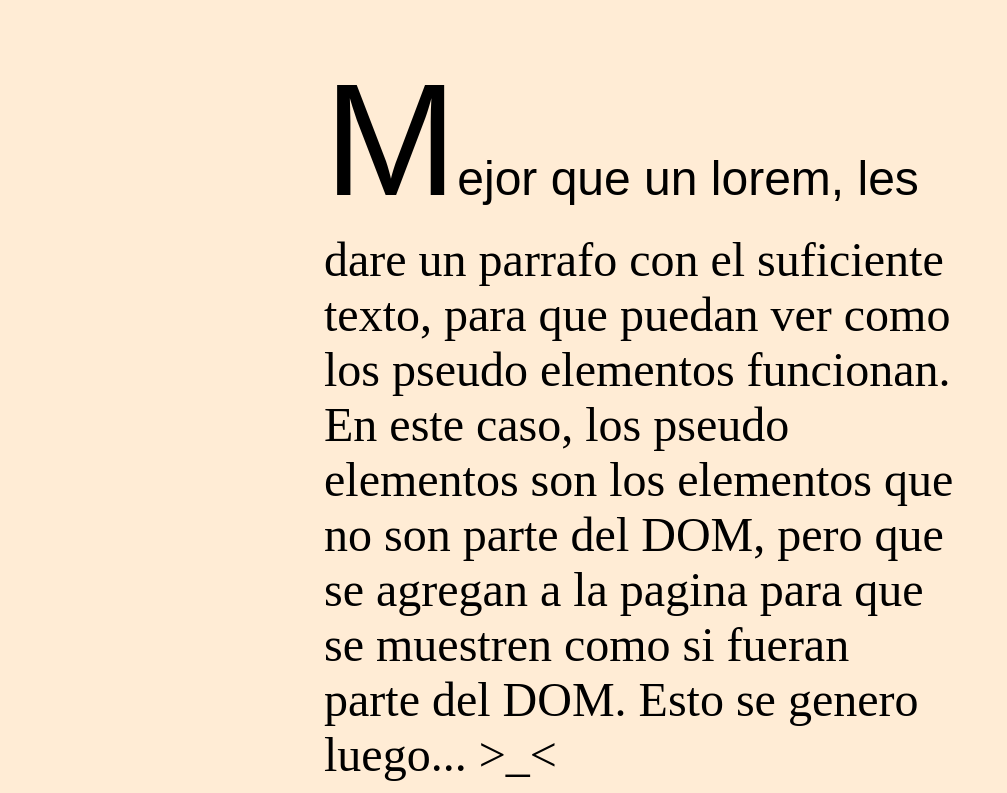
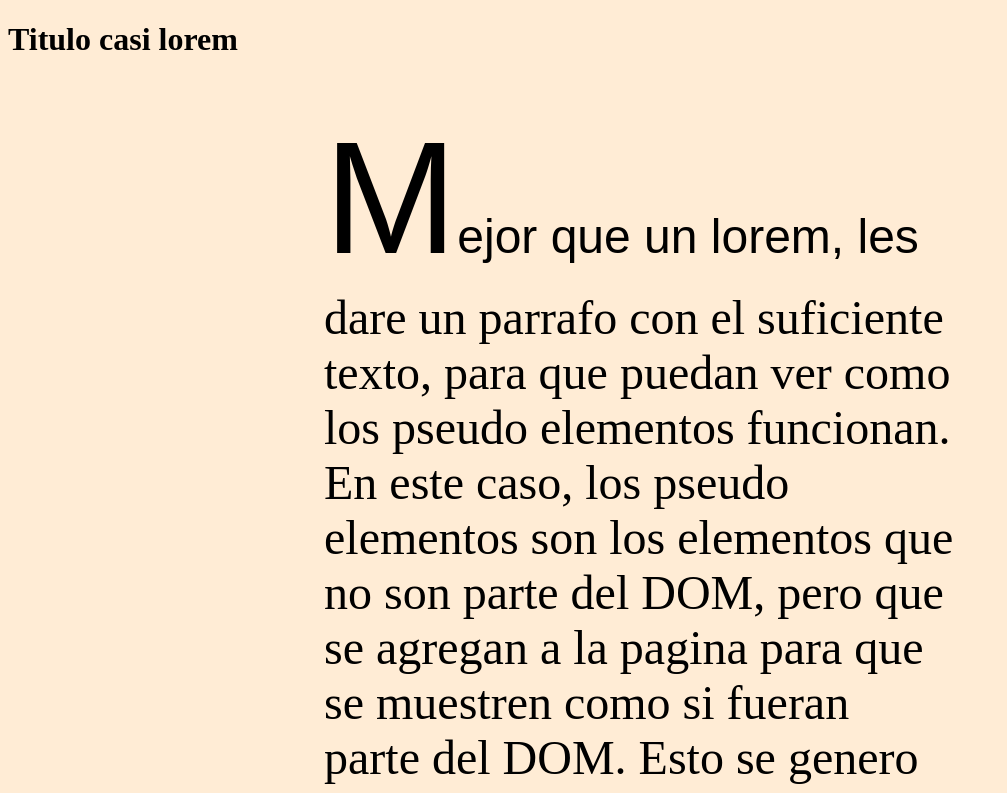
Before and after one commit to rayfexdv/Web1, a plain HTML site: page elementos.html in a window 1280 px wide. Shown: the top 793 px of the page, without its empty margins (0-1007 px from the left). Drawn offline with Linux system fonts and the light colour scheme; a web font is replaced by a local one.

Commit message:
agregando h1
ejemplo de actualizacion de archivo

```diff
--- a/elementos.html
+++ b/elementos.html
@@ -8,6 +8,7 @@
 </head>
 <body>
     <main>
+        <h1>Titulo casi lorem</h1>
         <section>
             <p>
                 les dare un parrafo con el suficiente texto, para que puedan ver como los pseudo elementos
```
